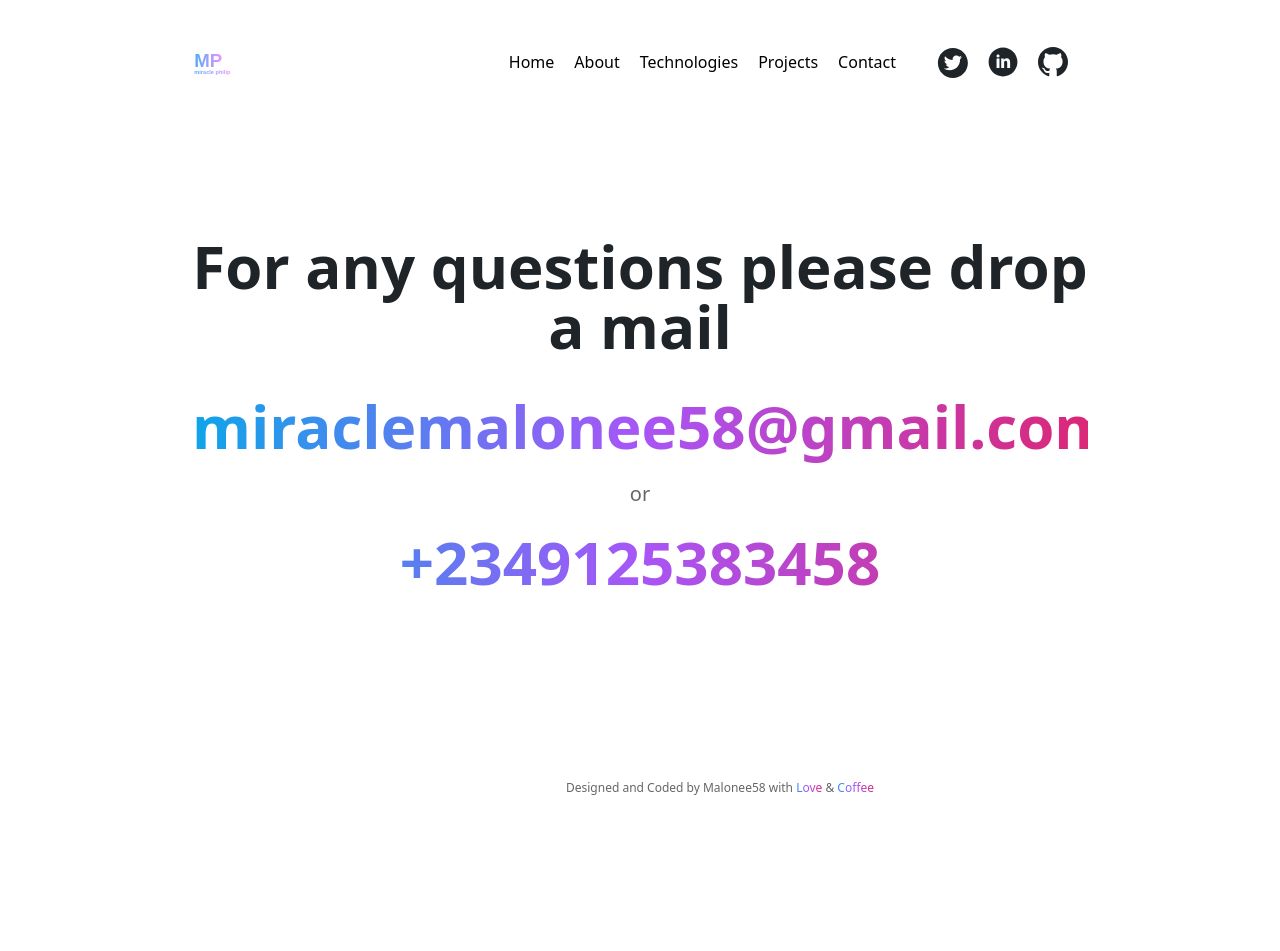
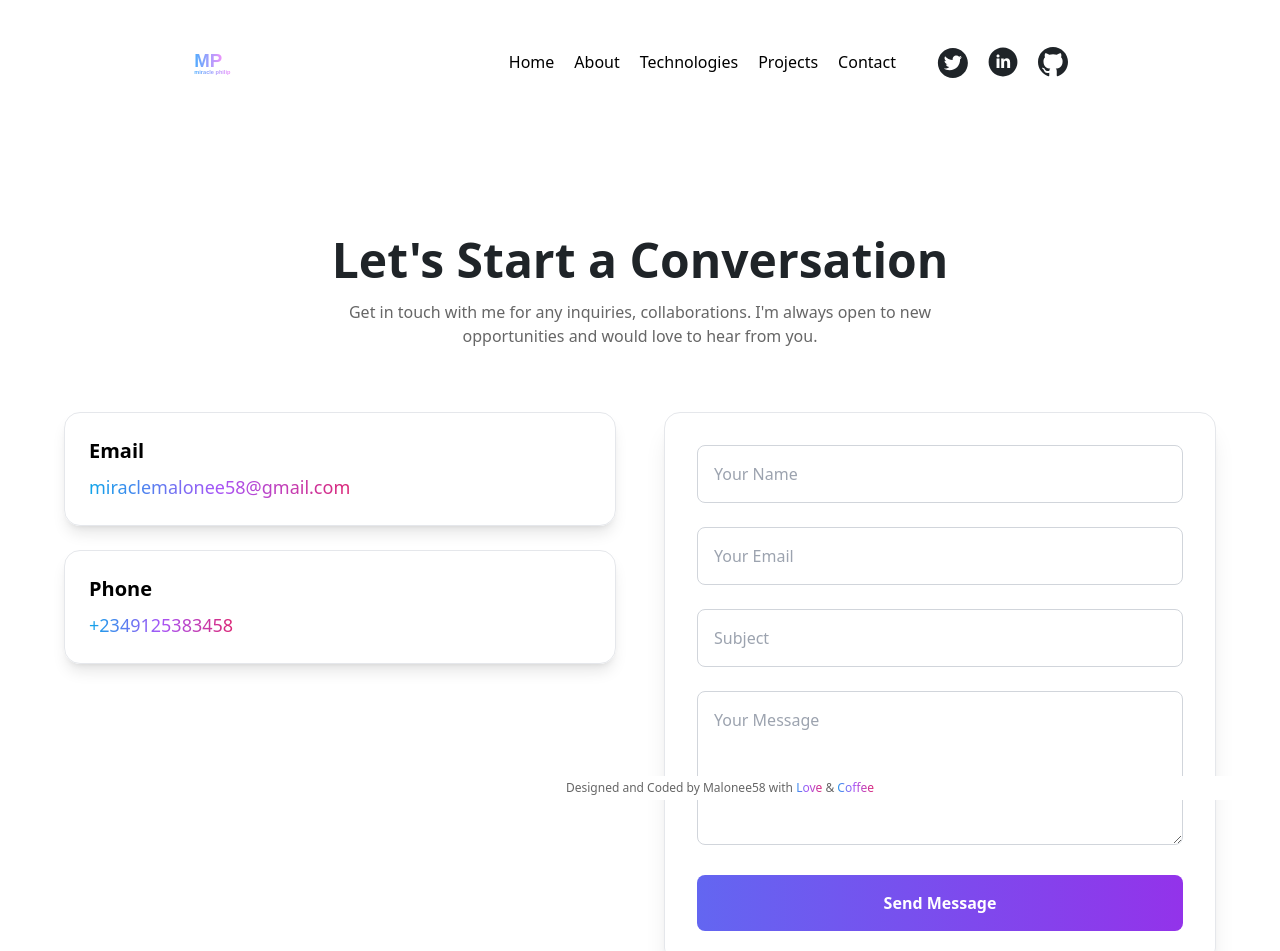
Before and after one commit to Malonee58/miracle-portfolio, a React (Create React App) app: page /miracle-portfolio/contact in a window 1280 px wide. Shown: the top 951 px of the page. Before the commit the page ends 800 px from the top, so only its background shows below. Built offline with nearby package versions, Linux system fonts and the light colour scheme.

Commit message:
Update EmailJS template HTML and logo

```diff
--- a/package.json
+++ b/package.json
@@ -4,6 +4,7 @@
 	"private": false,
 	"homepage": "https://malonee58.github.io/miracle-portfolio",
 	"dependencies": {
+		"@emailjs/browser": "^4.4.1",
 		"@testing-library/jest-dom": "^5.16.4",
 		"@testing-library/react": "^13.3.0",
 		"@testing-library/user-event": "^13.5.0",
--- a/src/Details.js
+++ b/src/Details.js
@@ -1,4 +1,4 @@
-// Enter all your detials in this file
+// Enter all your details in this file
 // Logo images
 import logogradient from "./assets/logo.svg";
 import logo from "./assets/logo3.svg";
--- a/src/Pages/Contact.js
+++ b/src/Pages/Contact.js
@@ -1,22 +1,188 @@
-import React from "react";
+import { useState } from "react";
+import emailjs from "@emailjs/browser";
 import { contactDetails } from "../Details";
 
 function Contact() {
-  const { email, phone } = contactDetails;
-  return (
-    <main className="container mx-auto max-width section">
-      <h1 className="text-center text-2xl md:text-3xl lg:text-6xl text-dark-heading dark:text-light-heading font-semibold md:font-bold">
-        For any questions please drop a mail
-      </h1>
-      <h3 className="text-center text-3xl md:text-4xl lg:text-6xl text-gradient font-semibold md:font-bold pt-5 md:pt-10 md:pb-6">
-        <a href={`mailto:${email}`}>{email}</a>
-      </h3>
-      <span className="text-center text-content text-xl font-light block">or</span>
-      <h3 className="text-center text-3xl md:text-4xl lg:text-6xl text-gradient font-semibold md:font-bold pt-2 md:py-6">
-        <a href={`tel:${phone}`}>{phone}</a>
-      </h3>
-    </main>
-  );
+	const { email, phone } = contactDetails;
+
+	const [formData, setFormData] = useState({
+		name: "",
+		email: "",
+		subject: "",
+		message: "",
+	});
+
+	const [isSubmitting, setIsSubmitting] = useState(false);
+	const [buttonText, setButtonText] = useState("Send Message");
+	const [errors, setErrors] = useState({});
+
+	const handleChange = (e) => {
+		setFormData({
+			...formData,
+			[e.target.name]: e.target.value,
+		});
+
+		if (e.target.value.trim() !== "") {
+			setErrors({ ...errors, [e.target.name]: false });
+		}
+	};
+
+	const validateForm = () => {
+		let newErrors = {};
+		let isValid = true;
+
+		Object.keys(formData).forEach((key) => {
+			if (!formData[key].trim()) {
+				newErrors[key] = true;
+				isValid = false;
+			}
+		});
+
+		setErrors(newErrors);
+		return isValid;
+	};
+
+	const handleSubmit = async (e) => {
+		e.preventDefault();
+
+		if (!validateForm()) {
+			alert("Please fill in all fields");
+			return;
+		}
+
+		setIsSubmitting(true);
+		setButtonText("Sending...");
+
+		const templateParams = {
+			from_name: formData.name,
+			from_email: formData.email,
+			subject: formData.subject,
+			message: formData.message,
+		};
+
+		try {
+			// 1️⃣ Send message to YOU (Owner Template)
+			await emailjs.send(
+				process.env.REACT_APP_EMAIL_SERVICE_ID,
+				process.env.REACT_APP_EMAIL_TEMPLATE_ID,
+				templateParams,
+				process.env.REACT_APP_EMAIL_PUBLIC_KEY
+			);
+
+			// 2️⃣ Send auto-reply to sender
+			await emailjs.send(
+				process.env.REACT_APP_EMAIL_SERVICE_ID,
+				process.env.REACT_APP_EMAIL_AUTOREPLY_TEMPLATE_ID,
+				templateParams,
+				process.env.REACT_APP_EMAIL_PUBLIC_KEY
+			);
+
+			setButtonText("Message Sent!");
+			setFormData({
+				name: "",
+				email: "",
+				subject: "",
+				message: "",
+			});
+		} catch (error) {
+			console.error("EmailJS Error:", error);
+			alert("Something went wrong. Please try again.");
+			setButtonText("Send Message");
+		}
+
+		setTimeout(() => {
+			setButtonText("Send Message");
+			setIsSubmitting(false);
+		}, 2000);
+	};
+
+	return (
+		<main className="container mx-auto max-w-6xl section py-20">
+			<div className="text-center mb-16">
+				<h1 className="text-3xl md:text-5xl font-bold text-dark-heading dark:text-light-heading">
+					Let's Start a Conversation
+				</h1>
+				<p className="text-content mt-4 max-w-2xl mx-auto">
+					Get in touch with me for any inquiries, collaborations. I'm always
+					open to new opportunities and would love to hear from you.
+				</p>
+			</div>
+
+			<div className="grid md:grid-cols-2 gap-12">
+				<div className="space-y-6">
+					<div className="p-6 rounded-2xl shadow-lg border border-gray-200 dark:border-gray-700">
+						<h3 className="text-xl font-semibold mb-2">Email</h3>
+						<a href={`mailto:${email}`} className="text-gradient text-lg">
+							{email}
+						</a>
+					</div>
+
+					<div className="p-6 rounded-2xl shadow-lg border border-gray-200 dark:border-gray-700">
+						<h3 className="text-xl font-semibold mb-2">Phone</h3>
+						<a href={`tel:${phone}`} className="text-gradient text-lg">
+							{phone}
+						</a>
+					</div>
+				</div>
+
+				<div className="p-8 rounded-2xl shadow-xl border border-gray-200 dark:border-gray-700">
+					<form onSubmit={handleSubmit} className="space-y-6">
+						<input
+							type="text"
+							name="name"
+							placeholder="Your Name"
+							value={formData.name}
+							onChange={handleChange}
+							className={`w-full p-4 rounded-lg border ${
+								errors.name ? "border-red-500" : "border-gray-300"
+							} dark:bg-dark-bg`}
+						/>
+
+						<input
+							type="email"
+							name="email"
+							placeholder="Your Email"
+							value={formData.email}
+							onChange={handleChange}
+							className={`w-full p-4 rounded-lg border ${
+								errors.email ? "border-red-500" : "border-gray-300"
+							} dark:bg-dark-bg`}
+						/>
+
+						<input
+							type="text"
+							name="subject"
+							placeholder="Subject"
+							value={formData.subject}
+							onChange={handleChange}
+							className={`w-full p-4 rounded-lg border ${
+								errors.subject ? "border-red-500" : "border-gray-300"
+							} dark:bg-dark-bg`}
+						/>
+
+						<textarea
+							name="message"
+							placeholder="Your Message"
+							value={formData.message}
+							onChange={handleChange}
+							rows="5"
+							className={`w-full p-4 rounded-lg border ${
+								errors.message ? "border-red-500" : "border-gray-300"
+							} dark:bg-dark-bg`}
+						/>
+
+						<button
+							type="submit"
+							disabled={isSubmitting}
+							className="w-full py-4 rounded-lg bg-gradient-to-r from-indigo-500 to-purple-600 text-white font-semibold hover:opacity-90 transition disabled:opacity-70"
+						>
+							{buttonText}
+						</button>
+					</form>
+				</div>
+			</div>
+		</main>
+	);
 }
 
 export default Contact;
```
Also changed, not shown: 2 other files (tests, documents, lock files or other folders).
